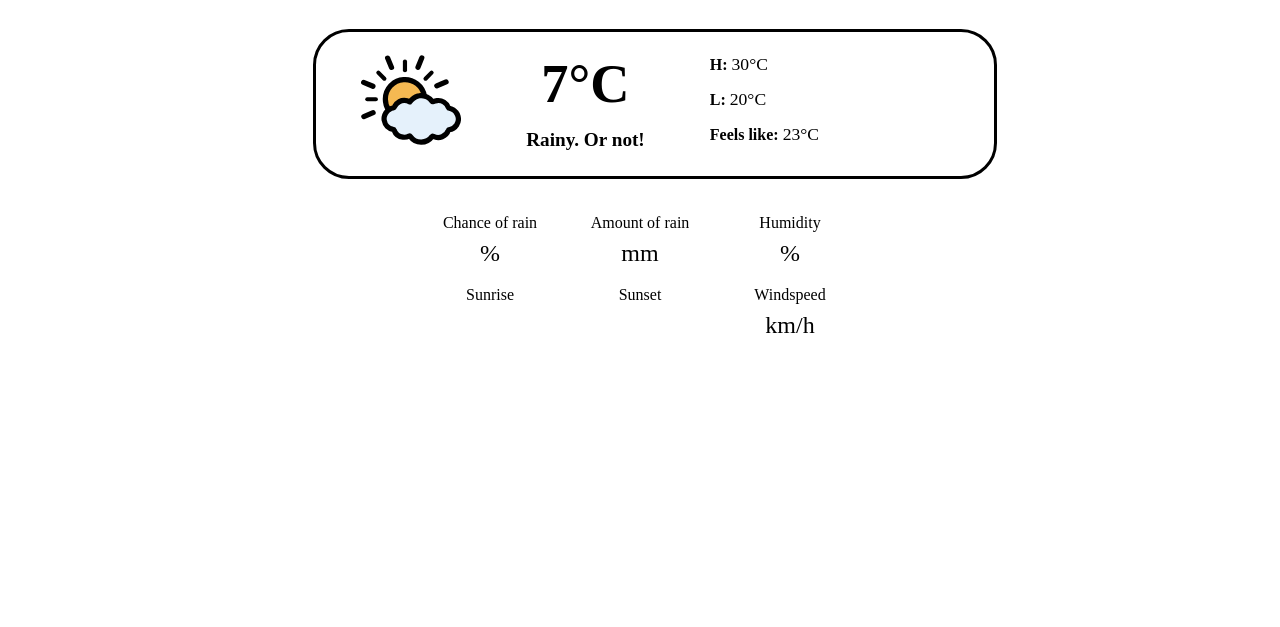
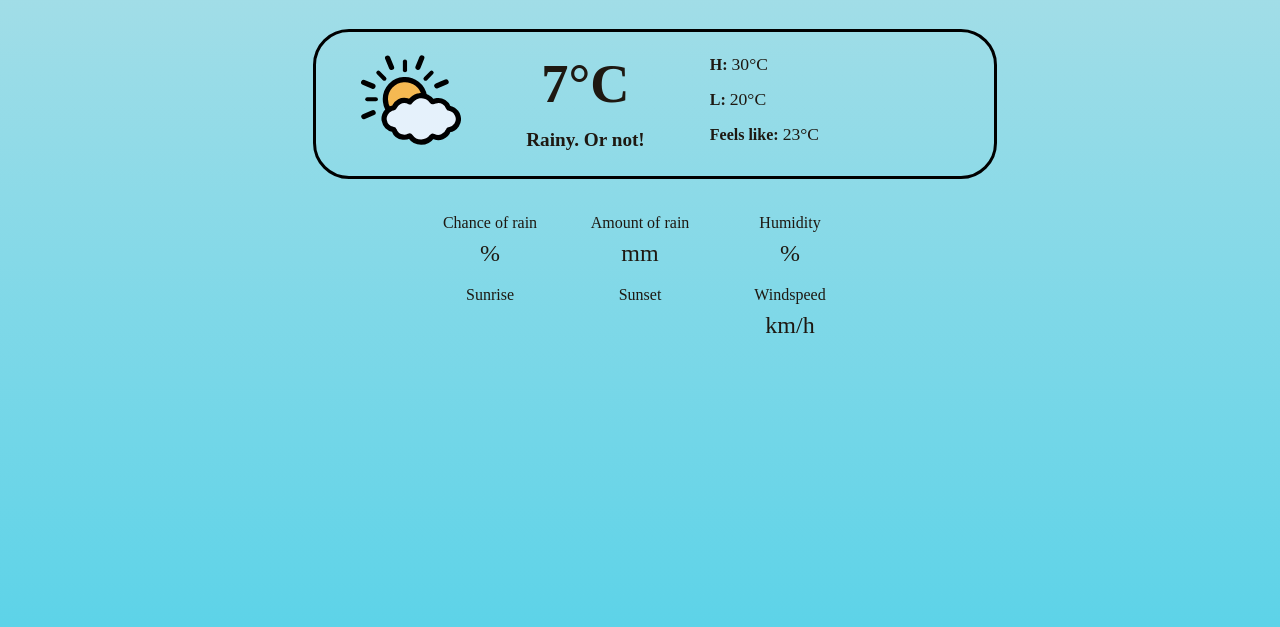
Before and after one commit to JellyRollJunior/jelly-weather, a website built with webpack: page src/index.html in a window 1280 px wide. Shown: the part 173-800 px from the top of the page. Built offline with nearby package versions, Linux system fonts and the light colour scheme; no server answers.

Commit message:
Change text color and background color

```diff
--- a/src/styles.css
+++ b/src/styles.css
@@ -40,6 +40,12 @@ h6 {
   overflow-wrap: break-word;
 }
 
+html {
+  background-image: linear-gradient(#b4e0e7, #5dd3e8);
+  height: 100%;
+  color: #1e1811
+}
+
 h1 {
   font-size: 1.9rem;
 }
@@ -53,8 +59,6 @@ output {
   display: flex;
   flex-direction: column;
   align-items: center;
-
-  max-width: 1500px;
 }
 
 header {
@@ -122,6 +126,7 @@ section {
   line-height: 2;
   font-size: 1.1rem;
   width: 250px;
+
 }
 
 .range > * {
```
